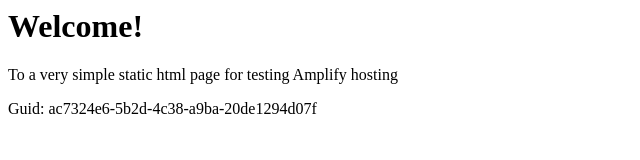
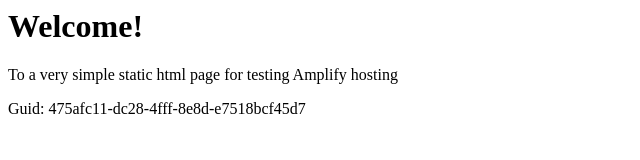
Before and after one commit to aws-aemilia-icn/Github-PR-Commit-Integration-Test-DoNotTouch-GitHubWebhookPushCanaryTest-v1-prod-ap-northeast-2, a website: page src/index.html in a window 1280 px wide. Shown: the full height of the page, 0-640 px from the left. Drawn offline with Linux system fonts and the light colour scheme.

Commit message:
commit from integ tests

```diff
--- a/src/index.html
+++ b/src/index.html
@@ -12,6 +12,6 @@
 <body>
     <h1>Welcome!</h1>
     <p>To a very simple static html page for testing Amplify hosting</p>
-    <p>Guid: ac7324e6-5b2d-4c38-a9ba-20de1294d07f</p></body>
+    <p>Guid: 475afc11-dc28-4fff-8e8d-e7518bcf45d7</p></body>
 
 </html>
```
